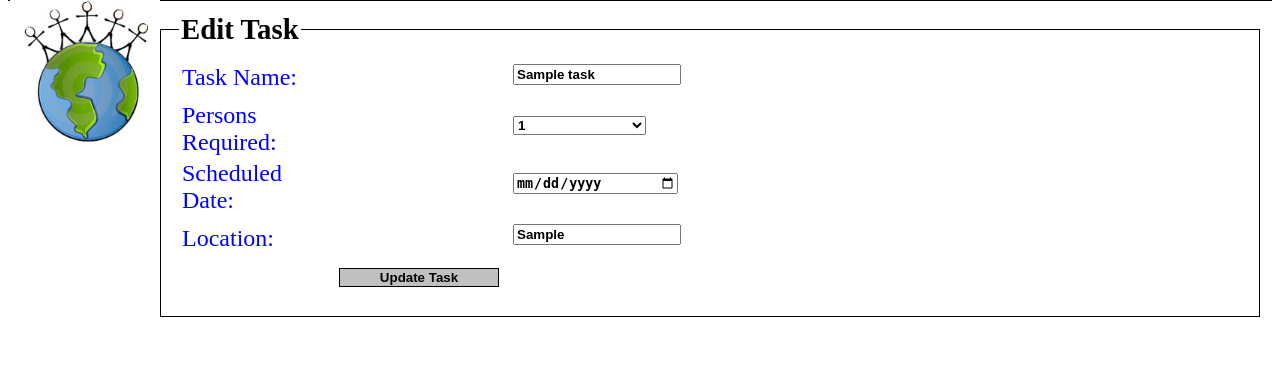
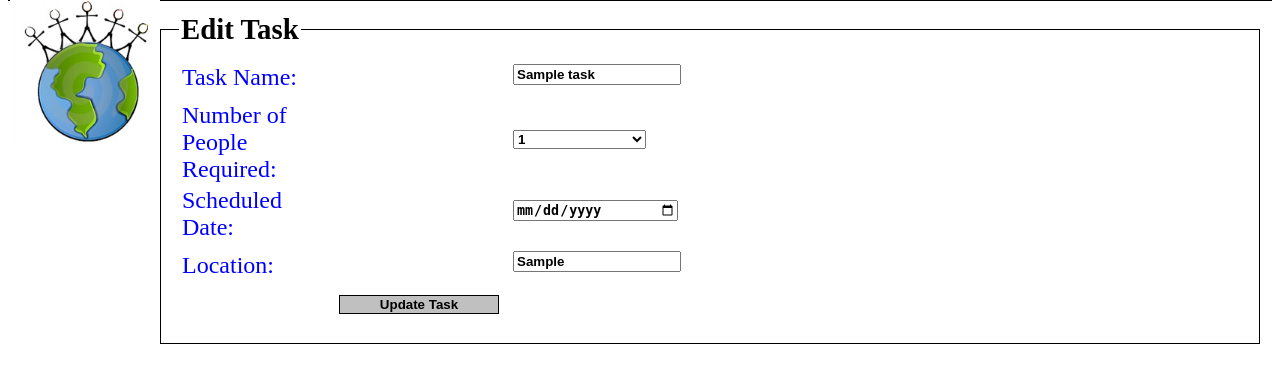
Before and after one commit to hopkeno/ECU-ICTN6845-Group2, a PHP site: page /index.php?action=edit_task&taskid=1 in a window 1280 px wide. Shown: the part 149-532 px from the top of the page. Run offline with PHP 8.4, Linux system fonts and the light colour scheme; the visitor is signed in with stand-in values (Sample User, id 1); tables that the repository leaves empty hold one stand-in row (values such as "Sample post"); data that the repository does not hold is empty.

Commit message:
formatting and display updates

```diff
--- a/edit_task.php
+++ b/edit_task.php
@@ -94,7 +94,7 @@
 					<td><input type="text" name="task_title" value="<?php print($task['title']); ?>"></td>
 				</tr>
 				<tr>
-					<th>Persons Required:</th>
+					<th>Number of People Required:</th>
 					<td><select name="task_personsNeeded">
 					<?php
 						for ($i=1; $i <= 10 ; $i++) {
--- a/task_admin.php
+++ b/task_admin.php
@@ -149,8 +149,8 @@ $max_volunteers = 10;	//maximum number of volunteers needed for a task
 					print("<td>" . $task["location"] . "</td>");
 					print("<td>" . $task["scheduledTime"] . "</td>");
 					print("<td>" . $aname . "</td>");
+					print("<td><a href=\"index.php?action=edit_task&taskid=" . $task['taskID'] . "\">Edit Task</a>");
 					print("<td><a href=\"index.php?action=remove_task&taskid=" . $task['taskID'] . "\">Delete Task</a>");
-					print("<td><a href=\"index.php?action=edit_task&taskid=" . $task['taskID'] . "\">Edit Task</a>");
 					print("</tr>");
 				}
 				?>
```
